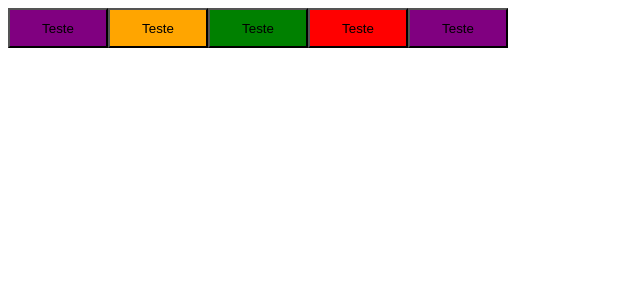
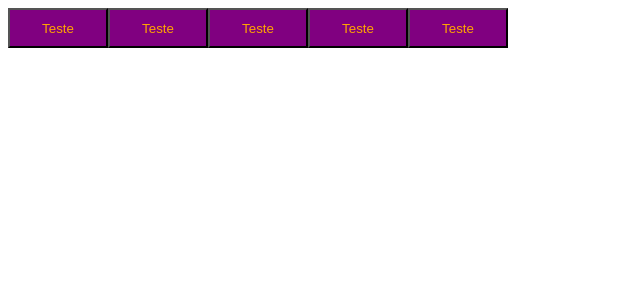
Before and after one commit to lucasalvesb/timer, a React (Vite) app: page / in a window 1280 px wide. Shown: the top 300 px of the page, without its empty margins (0-640 px from the left). Built offline with nearby package versions, Linux system fonts and the light colour scheme.

Commit message:
easier way to apply themes to applications with styled components and not useContext

```diff
--- a/src/App.tsx
+++ b/src/App.tsx
@@ -1,17 +1,19 @@
 import Button from "./components/Button"
+import { ThemeProvider } from 'styled-components'
+import { defaultTheme } from "./styles/themes/default"
 
 
 
 export function App() {
 
   return (
-    <>
+    <ThemeProvider theme={defaultTheme}>
     <Button variant='primary'/>
     <Button variant='secondary'/>
     <Button variant='success'/>
     <Button variant='danger'/>
     <Button />
-    </>
+    </ThemeProvider>
   )
 }
 
--- a/src/components/Button.styles.ts
+++ b/src/components/Button.styles.ts
@@ -16,6 +16,11 @@
 export const ButtonContainer = styled.button<ButtonContainerProps>`
   width: 100px;
   height: 40px;
-  ${props => {
-    return css`background-color: ${buttonVariants[props.variant]}`}}
+
+  background-color: ${props => props.theme.primary};
+  color: ${props => props.theme.secondary}
+
+
+/**   ${props => {
+    return css`background-color: ${buttonVariants[props.variant]}`}} ***
 `
--- /dev/null
+++ b/src/styles/themes/default.ts
@@ -0,0 +1,4 @@
+export const defaultTheme = {
+  primary: 'purple',
+  secondary: 'orange',
+}
```
